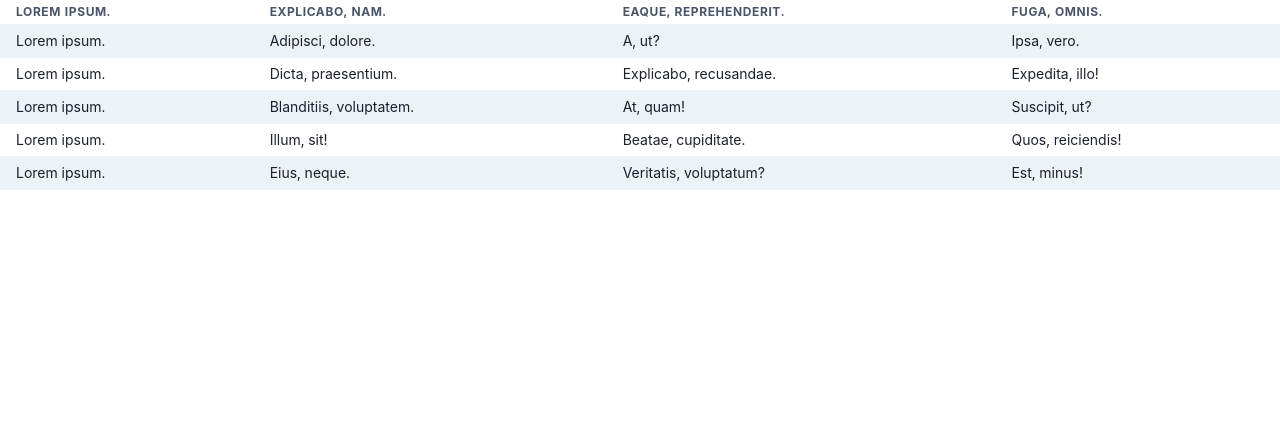
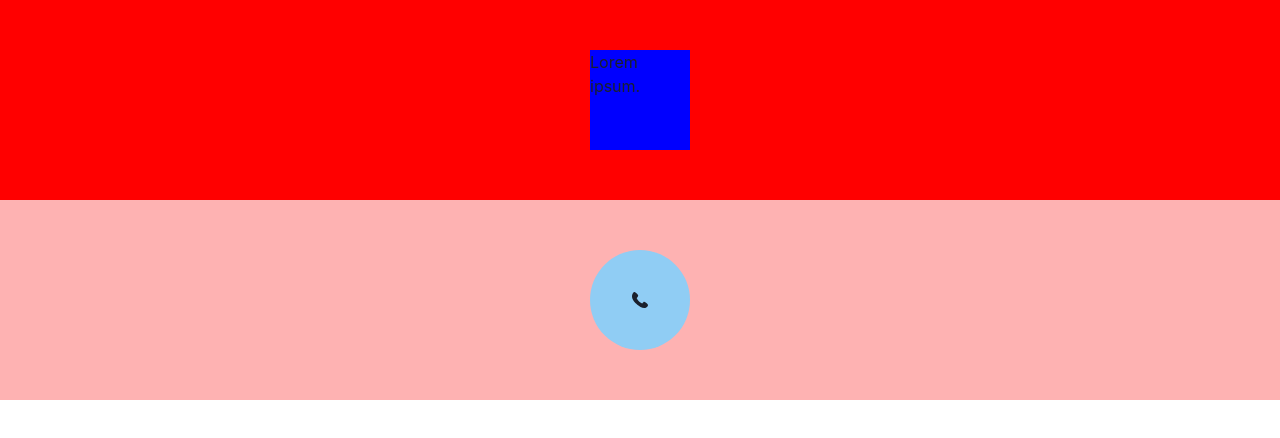
Before and after one commit to laehwani/reactHwani, a React (Create React App) app: page / in a window 1280 px wide. Shown: the top 438 px of the page. Built offline with nearby package versions, Linux system fonts and the light colour scheme.

Commit message:
chakra Center와 Icon 컴포넌트

```diff
--- a/src/App.js
+++ b/src/App.js
@@ -1,65 +1,21 @@
-import {
-  Box,
-  SimpleGrid,
-  Table,
-  Tbody,
-  Td,
-  Th,
-  Thead,
-  Tr,
-} from "@chakra-ui/react";
 import React from "react";
+import { Box, Center, Circle } from "@chakra-ui/react";
+import { PhoneIcon } from "@chakra-ui/icons";
 
 function App() {
   return (
     <div>
-      <SimpleGrid columns={1} gap={5}>
-        <Box>
-          {/*Table>Thead>Tr>Th*4>lorem1^^Tbody>Td*4>lorem1*/}
-          <Table variant={"striped"} colorSchema={"red"} size={"sm"}>
-            <Thead>
-              <Tr>
-                <Th>Lorem ipsum.</Th>
-                <Th>Explicabo, nam.</Th>
-                <Th>Eaque, reprehenderit.</Th>
-                <Th>Fuga, omnis.</Th>
-              </Tr>
-            </Thead>
-            <Tbody>
-              <Tr>
-                <Td>Lorem ipsum.</Td>
-                <Td>Adipisci, dolore.</Td>
-                <Td>A, ut?</Td>
-                <Td>Ipsa, vero.</Td>
-              </Tr>
-              <Tr>
-                <Td>Lorem ipsum.</Td>
-                <Td>Dicta, praesentium.</Td>
-                <Td>Explicabo, recusandae.</Td>
-                <Td>Expedita, illo!</Td>
-              </Tr>
-              <Tr>
-                <Td>Lorem ipsum.</Td>
-                <Td>Blanditiis, voluptatem.</Td>
-                <Td>At, quam!</Td>
-                <Td>Suscipit, ut?</Td>
-              </Tr>
-              <Tr>
-                <Td>Lorem ipsum.</Td>
-                <Td>Illum, sit!</Td>
-                <Td>Beatae, cupiditate.</Td>
-                <Td>Quos, reiciendis!</Td>
-              </Tr>
-              <Tr>
-                <Td>Lorem ipsum.</Td>
-                <Td>Eius, neque.</Td>
-                <Td>Veritatis, voluptatum?</Td>
-                <Td>Est, minus!</Td>
-              </Tr>
-            </Tbody>
-          </Table>
+      <Center bg={"red"} h={"200px"}>
+        <Box w={"100px"} h={"100px"} bg={"blue"}>
+          Lorem ipsum.
         </Box>
-      </SimpleGrid>
+      </Center>
+
+      <Center bg={"red.200"} h={"200px"}>
+        <Circle bg={"blue.200"} w={"100px"} h={"100px"}>
+          <PhoneIcon />
+        </Circle>
+      </Center>
     </div>
   );
 }
```
